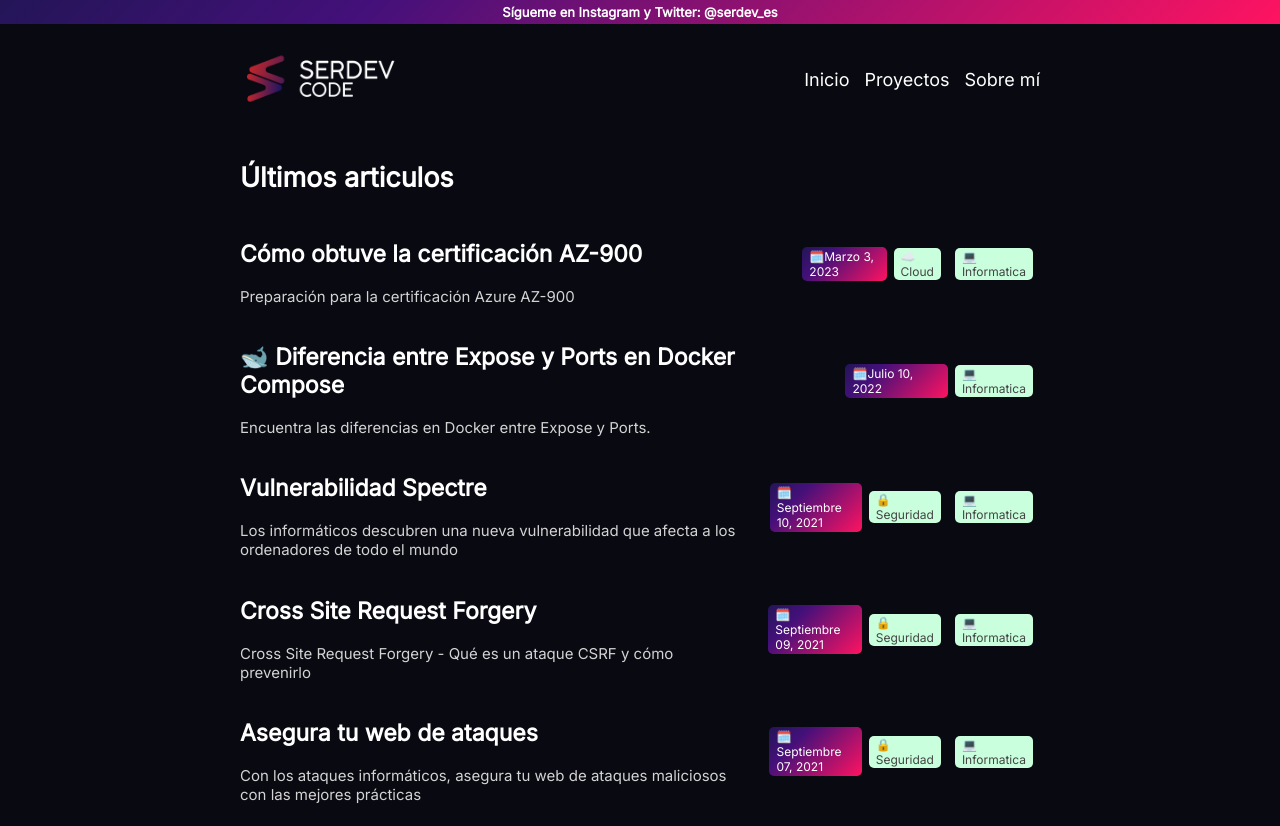
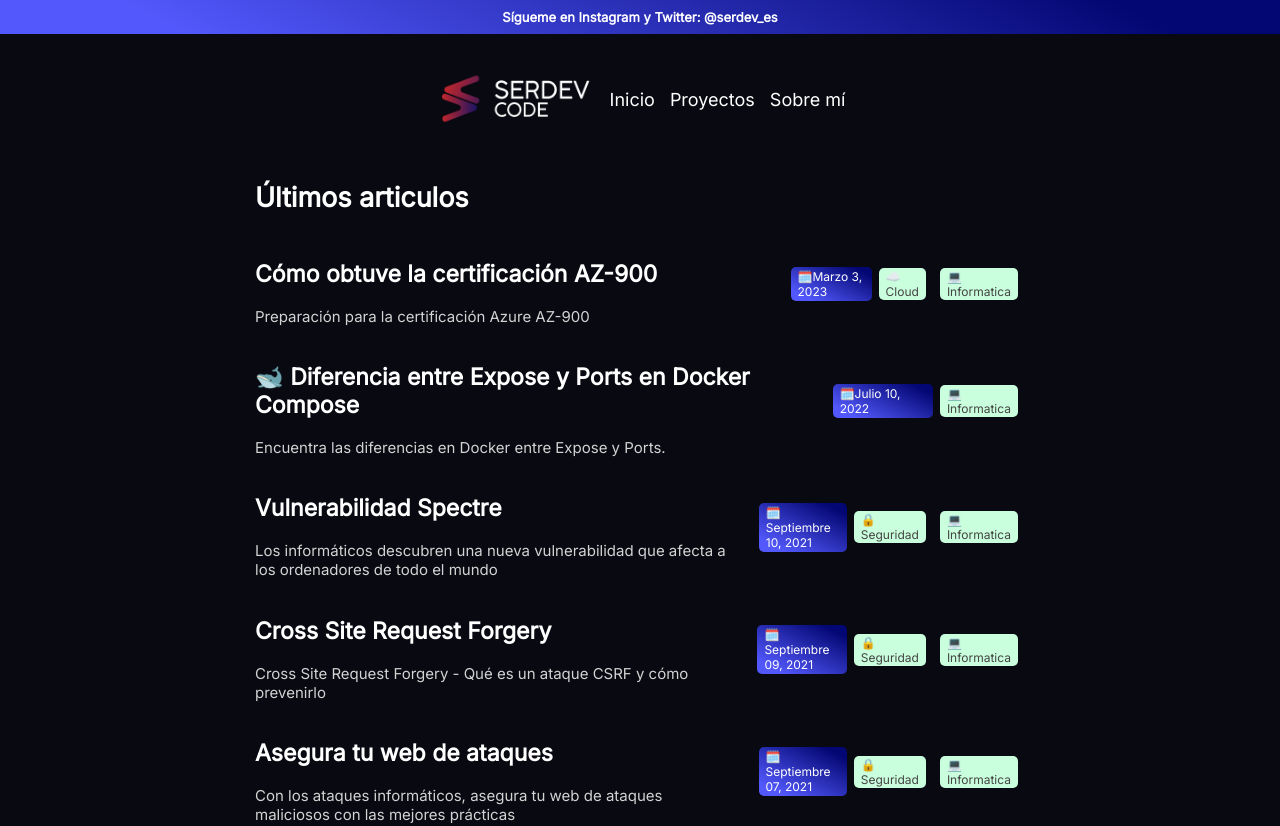
Before and after one commit to Jaserto/blog, a Next.js app: page / in a window 1280 px wide. Shown: the top 826 px of the page. Built offline with nearby package versions, Linux system fonts and the light colour scheme.

Commit message:
updated blog style

```diff
--- a/layouts/header/header.js
+++ b/layouts/header/header.js
@@ -13,7 +13,7 @@ const Header = () => {
   return (
     <>
       <HeaderBar>
-        <span>Sígueme en Instagram y Twitter: @serdev_es</span>
+        Sígueme en Instagram y Twitter: @serdev_es
       </HeaderBar>
       <HeaderWrapper id="layout-header">
         <Link href={"/"}>
--- a/layouts/header/header.style.js
+++ b/layouts/header/header.style.js
@@ -1,25 +1,24 @@
 import styled, { keyframes } from 'styled-components';
 
 export const HeaderBar = styled.div`
-background-image: linear-gradient( -225deg, #231557 0%, #44107a 29%, #ff1361 100% );
-  display:flex;
+  /* background-image: linear-gradient( -225deg, #231557 0%, #44107a 29%, #ff1361 100% ); */
+  background: linear-gradient(207.29deg, #030773 12.44%, #5258fb 86.31%);
+  display:inline-block;
   flex-direction:row;
+  padding-bottom:4px;
   width:100%;
-  padding-top:4px;
-  padding-bottom:4px;
-  span{
-    width:100%;
-    font-size:13px;
-  }
-  text-align:center;
-  color:white;
+  font-size:13px;
+  text-align: center;
+  color: white;
+  padding: 9px;
+  margin-bottom:10px;
   font-weight:bold;
 `
 
 
 export const HeaderWrapper = styled.header`
   display: flex;
-  width: 100%;
+  width: 100vw
   justify-content:space-between;
   display: flex;
   flex-direction:row;
--- a/layouts/layout.style.js
+++ b/layouts/layout.style.js
@@ -14,10 +14,10 @@ export const LayoutWrapper = styled.div`
     @media (max-width: 830px) {
       width: 100%;
       margin:0;
-      padding: 0 30px;
+     /*  padding: 0 30px; */
     }
     @media screen and (max-width: 400px) {
-      padding: 15px;
+    /*   padding: 15px; */
       height: 100%;
     }
 
--- a/layouts/post-layout.js
+++ b/layouts/post-layout.js
@@ -62,7 +62,7 @@ overflow:hidden;
     margin: 0 7px;
   }
   .tag1{
-      background-color:#900C3F;
+    background: linear-gradient(207.29deg, #030773 12.44%, #5258fb 86.31%);
       color:white;
       border-radius:5px;
       padding:2px 7px;
@@ -94,7 +94,7 @@ overflow:hidden;
   }
 
   @media (max-width: 830px) {
-    padding: 0 0px;
+    padding: 0 15px;
 article{
   width: 100%;
   margin:0;
--- a/pages/index.js
+++ b/pages/index.js
@@ -9,6 +9,7 @@ import { getAllFilesMetadata } from "../lib/mdx";
 const StyledDiv = styled.div`
   width: 100%;
   max-width: 800px;
+  padding: 0 15px;
   display: flex;
   flex-direction: column;
   height: 100%;
@@ -53,12 +54,13 @@ const StyledDiv = styled.div`
   .tag1 {
     /*    background-color:#900C3F; */
     color: white;
-    background-image: linear-gradient(
+/*     background-image: linear-gradient(
       -225deg,
       #231557 0%,
       #44107a 29%,
       #ff1361 100%
-    );
+    ); */
+    background: linear-gradient(207.29deg, #030773 12.44%, #5258fb 86.31%);
     border-radius: 5px;
     padding: 2px 7px;
     font-size: 12px;
```
